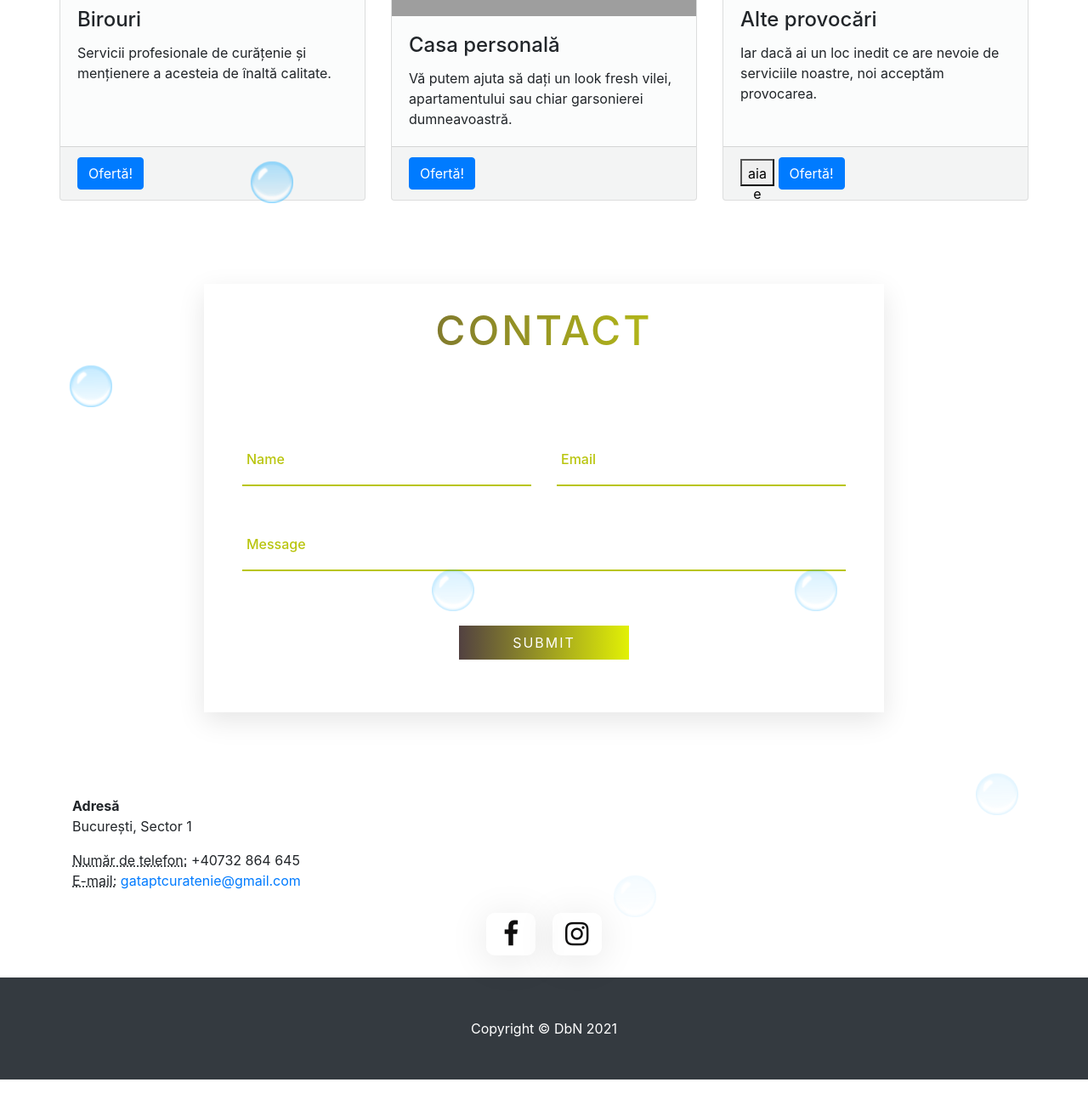
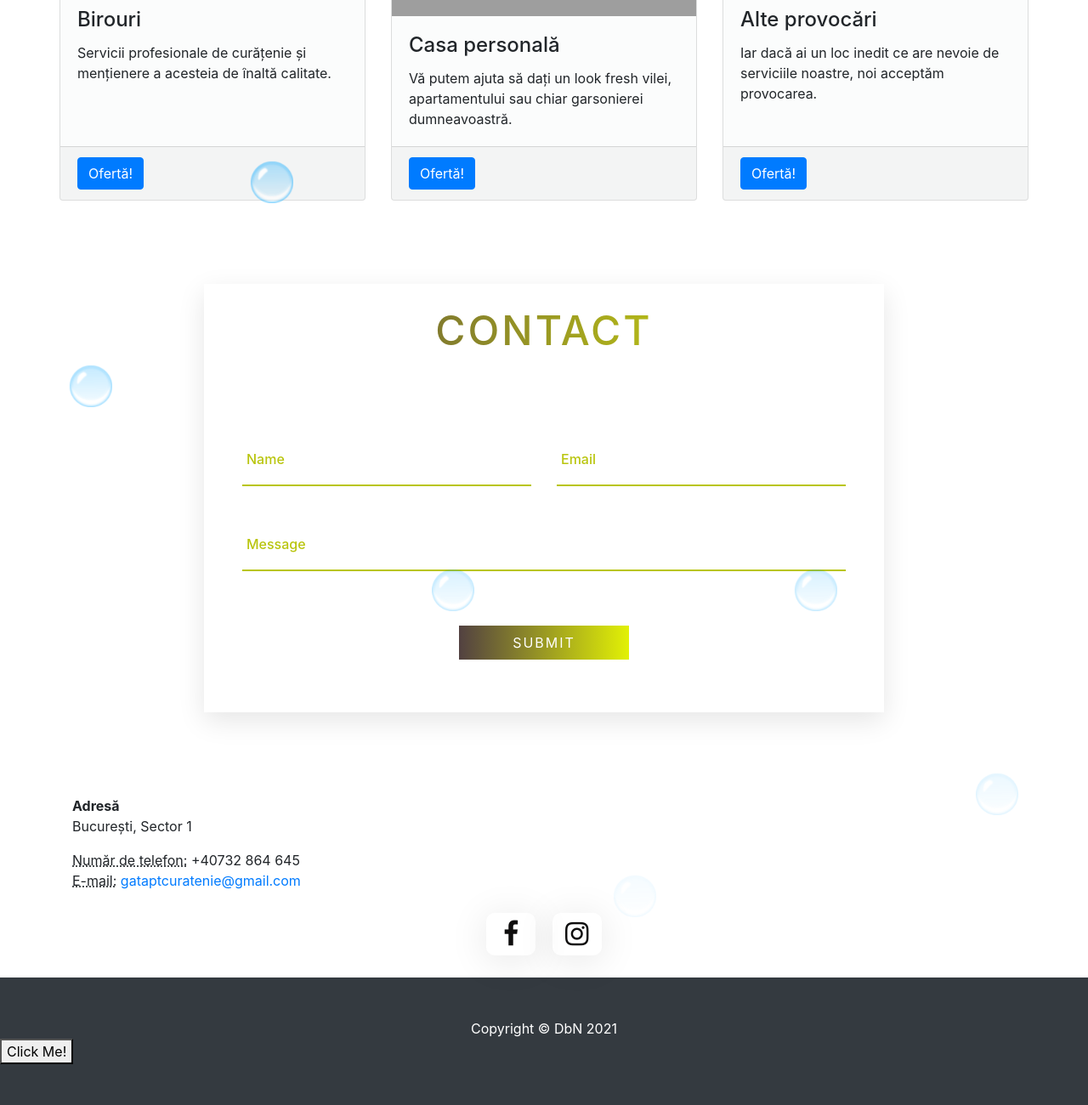
Before and after one commit to Jus7Alex/WebPage.github.io, a website: page index.html in a window 1280 px wide. Shown: the part 2034-3334 px from the top of the page at 85% size. Before the commit the page ends 3304 px from the top, so only its background shows below. Drawn offline with Linux system fonts and the light colour scheme; grey boxes are pictures that could not be loaded; a web font is replaced by a local one.

Commit message:
Update index.html

```diff
--- a/index.html
+++ b/index.html
@@ -172,12 +172,6 @@ function loadDoc() {
             <p class="card-text">Iar dacă ai un loc inedit ce are nevoie de serviciile noastre, noi acceptăm provocarea.</p>
           </div>
           <div class="card-footer">
-
-            <button id="button" onclick="loadDoc()">
-                 <span class="navbar-toggler-icon">aia e</span>
-             </button>
-
-
             <a href="#" class="btn btn-primary" >Ofertă!</a>
           </div>
         </div>
@@ -250,6 +244,7 @@ function loadDoc() {
     <div class="container">
       <p class="m-0 text-center text-white">Copyright &copy; DbN 2021</p>
     </div>
+    <button type="button" onclick="loadDoc()">Click Me!</button>
   </footer>
 
   <!-- Bootstrap core JavaScript -->
```
